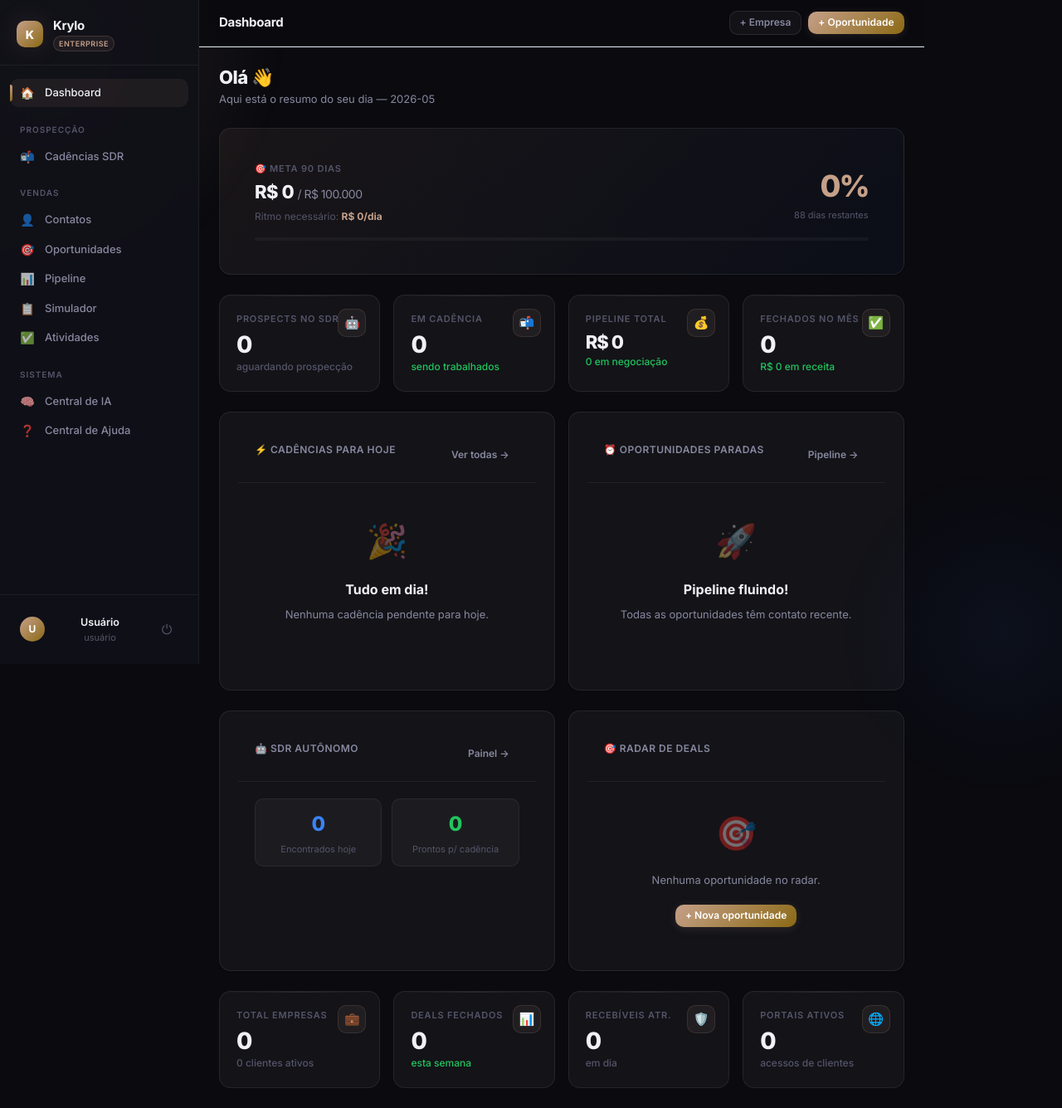
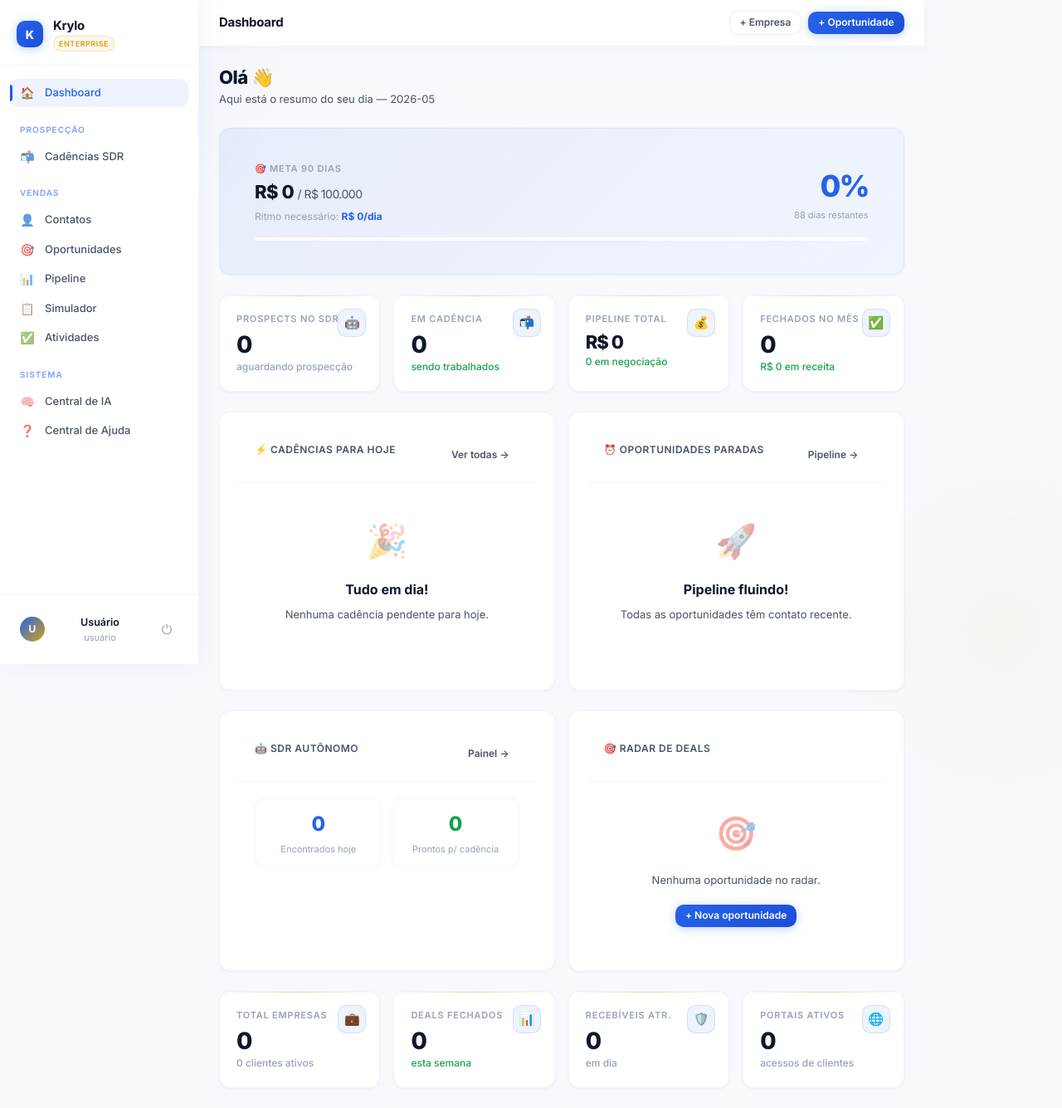
Before and after one commit to escardcartoes-cmd/escard-crm, a Flask app: page / in a window 1280 px wide. Shown: the whole page at 83% size. Run offline with Flask 3, Linux system fonts and the light colour scheme; the visitor is signed in with stand-in values (Sample User, id 1); data that the repository does not hold is empty; some libraries are stand-ins or nearby versions.

Commit message:
design: tema claro — azul profissional + dourado/ouro
Substitui Design System escuro por tema claro em base.html:
- :root com novas variáveis (bg branco, azul #2563EB, ouro #D4A017)
- Sidebar e topbar claros com sombra suave azul
- Badge do plano dourado, logo azul, nav-badge dourado
- Metric cards com linha dourada no topo
- progress-bar gradiente azul→ouro
- Inputs, cards, modais e tabelas com fundo branco
- Orbs de fundo: azul (esq) e dourado (dir)
- Avatar com gradiente azul+ouro

```diff
--- a/templates/base.html
+++ b/templates/base.html
@@ -15,40 +15,57 @@
 
 /* TOKENS DE DESIGN */
 :root {
-  --bg-base:        #0A0A0F;
-  --bg-surface:     #111118;
-  --bg-elevated:    #1A1A24;
-  --bg-overlay:     #22222F;
+  /* BASE CLARA */
+  --bg-base:        #F8F9FC;
+  --bg-surface:     #FFFFFF;
+  --bg-elevated:    #F0F4FF;
+  --bg-overlay:     #E8EEFF;
 
-  --glass-bg:       rgba(255,255,255,0.04);
-  --glass-border:   rgba(255,255,255,0.08);
-  --glass-hover:    rgba(255,255,255,0.07);
+  /* GLASSMORPHISM CLARO */
+  --glass-bg:       rgba(255,255,255,0.8);
+  --glass-border:   rgba(59,130,246,0.12);
+  --glass-hover:    rgba(59,130,246,0.06);
   --glass-blur:     blur(20px);
 
-  --color-primary:    {{ tenant.cor_primaria | default('#C5A089') }};
-  --color-primary-rgb: 197, 160, 137;
-  --color-primary-glow: rgba(197,160,137,0.15);
-  --color-primary-subtle: rgba(197,160,137,0.08);
+  /* COR PRIMÁRIA — AZUL PROFISSIONAL */
+  --color-primary:        #2563EB;
+  --color-primary-rgb:    37, 99, 235;
+  --color-primary-glow:   rgba(37,99,235,0.15);
+  --color-primary-subtle: rgba(37,99,235,0.08);
 
-  --gradient-primary: linear-gradient(135deg, var(--color-primary) 0%, #8B6914 100%);
+  /* COR SECUNDÁRIA — DOURADO/OURO */
+  --color-gold:        #D4A017;
+  --color-gold-rgb:    212,160,23;
+  --color-gold-glow:   rgba(212,160,23,0.15);
+  --color-gold-subtle: rgba(212,160,23,0.08);
 
-  --text-primary:   #F0F0F5;
-  --text-secondary: #8888A0;
-  --text-muted:     #55556A;
-  --text-accent:    var(--color-primary);
+  /* GRADIENTE PRINCIPAL */
+  --gradient-primary: linear-gradient(135deg, #2563EB 0%, #1D4ED8 100%);
 
-  --border-subtle:  rgba(255,255,255,0.06);
-  --border-default: rgba(255,255,255,0.10);
-  --border-strong:  rgba(255,255,255,0.16);
+  /* GRADIENTE DOURADO */
+  --gradient-gold: linear-gradient(135deg, #D4A017 0%, #B8860B 100%);
 
-  --color-success: #22C55E;
-  --color-warning: #F59E0B;
-  --color-danger:  #EF4444;
-  --color-info:    #3B82F6;
+  /* TEXTO */
+  --text-primary:   #0F172A;
+  --text-secondary: #475569;
+  --text-muted:     #94A3B8;
+  --text-accent:    #2563EB;
 
-  --shadow-sm:   0 1px 3px rgba(0,0,0,0.4);
-  --shadow-md:   0 4px 16px rgba(0,0,0,0.5);
-  --shadow-lg:   0 8px 32px rgba(0,0,0,0.6);
+  /* BORDAS */
+  --border-subtle:  rgba(59,130,246,0.08);
+  --border-default: rgba(59,130,246,0.15);
+  --border-strong:  rgba(59,130,246,0.25);
+
+  /* STATUS */
+  --color-success: #16A34A;
+  --color-warning: #D97706;
+  --color-danger:  #DC2626;
+  --color-info:    #2563EB;
+
+  /* SOMBRAS CLARAS */
+  --shadow-sm:   0 1px 3px rgba(37,99,235,0.08);
+  --shadow-md:   0 4px 16px rgba(37,99,235,0.12);
+  --shadow-lg:   0 8px 32px rgba(37,99,235,0.16);
   --shadow-glow: 0 0 30px var(--color-primary-glow);
 
   --space-1: 4px;  --space-2: 8px;  --space-3: 12px;
@@ -64,8 +81,8 @@
   --sidebar-width: 240px;
 
   /* Tenant compat */
-  --tenant-primary:   {{ tenant.cor_primaria if tenant else '#C5A089' }};
-  --tenant-secondary: {{ tenant.cor_secundaria if tenant else '#8B6914' }};
+  --tenant-primary:   {{ tenant.cor_primaria if tenant else '#2563EB' }};
+  --tenant-secondary: {{ tenant.cor_secundaria if tenant else '#D4A017' }};
   --muted: var(--text-muted);
 }
 
@@ -827,6 +844,157 @@ select {
 a { color: inherit; }
 a:hover { color: var(--text-primary); }
 hr { border: none; border-top: 1px solid var(--border-subtle); margin: var(--space-4) 0; }
+
+/* ── TEMA CLARO: OVERRIDES ──────────────────────────────────── */
+body { background: var(--bg-base); }
+
+body::before {
+  background: radial-gradient(circle, rgba(37,99,235,0.06) 0%, transparent 70%);
+}
+body::after {
+  background: radial-gradient(circle, rgba(212,160,23,0.06) 0%, transparent 70%);
+}
+
+/* SIDEBAR clara */
+.sidebar {
+  background: rgba(255,255,255,0.95);
+  border-right: 1px solid var(--border-subtle);
+  box-shadow: 2px 0 20px rgba(37,99,235,0.06);
+}
+
+/* TOPBAR clara */
+.topbar {
+  background: rgba(255,255,255,0.9);
+  border-bottom: 1px solid var(--border-subtle);
+  box-shadow: 0 1px 8px rgba(37,99,235,0.06);
+}
+
+/* BADGE do plano — dourado */
+.sidebar-brand-badge {
+  background: var(--color-gold-subtle);
+  color: var(--color-gold);
+  border: 1px solid rgba(212,160,23,0.25);
+}
+
+/* LOGO da marca — azul */
+.sidebar-brand-logo {
+  background: var(--gradient-primary);
+  box-shadow: 0 2px 12px rgba(37,99,235,0.3);
+}
+
+/* NAV ativo — azul */
+.nav-item.active, .nav-link.active {
+  color: var(--color-primary);
+  background: var(--color-primary-subtle);
+}
+.nav-item.active::before, .nav-link.active::before {
+  background: var(--gradient-primary);
+}
+
+/* SECTION LABELS — azul suave */
+.sidebar-section-label, .nav-section-label {
+  color: var(--color-primary);
+  opacity: 0.6;
+}
+
+/* CARDS */
+.card {
+  background: #FFFFFF;
+  border: 1px solid var(--border-subtle);
+  box-shadow: var(--shadow-sm);
+}
+.card:hover {
+  background: #FFFFFF;
+  border-color: var(--border-default);
+  box-shadow: var(--shadow-md);
+}
+
+/* METRIC CARDS com linha dourada no topo */
+.metric-card {
+  background: #FFFFFF;
+  border: 1px solid var(--border-subtle);
+  box-shadow: var(--shadow-sm);
+}
+.metric-card::before {
+  background: linear-gradient(90deg, transparent, rgba(212,160,23,0.4), transparent);
+}
+.metric-card:hover {
+  transform: translateY(-2px);
+  box-shadow: var(--shadow-md);
+  border-color: rgba(37,99,235,0.2);
+}
+
+/* BOTÃO primário — azul com glow */
+.btn-primary {
+  background: var(--gradient-primary) !important;
+  color: white !important;
+  box-shadow: 0 2px 12px rgba(37,99,235,0.3);
+}
+.btn-primary:hover {
+  box-shadow: 0 4px 20px rgba(37,99,235,0.4);
+  transform: translateY(-1px);
+  color: white !important;
+}
+
+/* BOTÃO secundário */
+.btn-secondary, .btn-outline {
+  background: #FFFFFF;
+  color: var(--text-secondary);
+  border: 1px solid var(--border-default);
+}
+.btn-secondary:hover, .btn-outline:hover {
+  background: var(--bg-elevated);
+  color: var(--text-primary);
+  border-color: var(--border-strong);
+}
+
+/* PROGRESS BAR — azul para ouro */
+.progress-bar {
+  background: linear-gradient(90deg, #2563EB, #D4A017);
+}
+
+/* TERMINAL mantém fundo escuro */
+.terminal { background: #0F172A; }
+
+/* INPUTS claros */
+.form-control, .form-input,
+input[type=text], input[type=email], input[type=password],
+input[type=number], input[type=date], input[type=tel],
+textarea, select {
+  background: #FFFFFF;
+  border: 1px solid var(--border-default);
+  color: var(--text-primary);
+}
+.form-control:focus, .form-input:focus,
+input[type=text]:focus, input[type=email]:focus,
+input[type=password]:focus, input[type=number]:focus,
+input[type=date]:focus, input[type=tel]:focus,
+textarea:focus, select:focus {
+  border-color: var(--color-primary);
+  box-shadow: 0 0 0 3px var(--color-primary-subtle);
+  background: #FFFFFF;
+}
+
+/* TABELAS */
+thead tr { background: var(--bg-elevated); }
+tbody tr:hover { background: var(--color-primary-subtle); }
+
+/* MODAL */
+.modal {
+  background: #FFFFFF;
+  border: 1px solid var(--border-default);
+}
+
+/* SCROLLBAR azul suave */
+::-webkit-scrollbar-thumb { background: rgba(37,99,235,0.2); }
+::-webkit-scrollbar-thumb:hover { background: rgba(37,99,235,0.35); }
+
+/* USER AVATAR — gradiente azul + ouro */
+.user-avatar { background: linear-gradient(135deg, #2563EB, #D4A017); }
+
+/* NAV BADGE — dourado */
+.nav-badge, .menu-badge { background: var(--gradient-gold); }
+
   </style>
 </head>
 <body>
```
